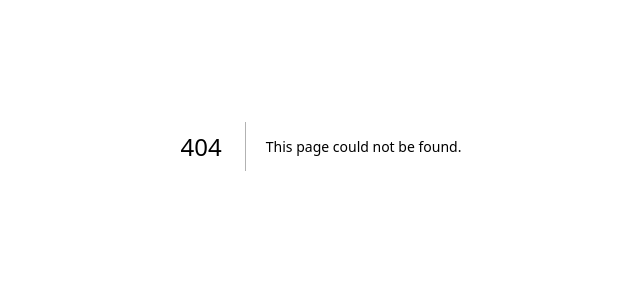
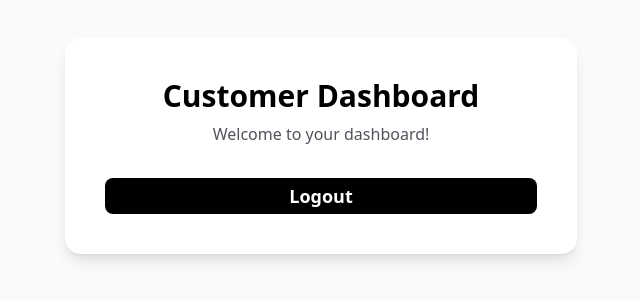
Before and after one commit to Kiruthuya-Tharmakulasingam/blendzhub-client, a Next.js app: page /dashboard/customer in a window 1280 px wide. Before the commit this address had no page. Shown: the part 254-554 px from the top of the page, without its empty margins (319-959 px from the left). Built offline with nearby package versions, Linux system fonts and the light colour scheme.

Commit message:
customer dashboard created

```diff
--- /dev/null
+++ b/src/app/dashboard/customer/page.tsx
@@ -0,0 +1,28 @@
+"use client";
+
+import { Button } from "@/components/ui/button";
+import Link from "next/link";
+
+export default function CustomerDashboard() {
+  return (
+    <div className="flex min-h-screen flex-col items-center justify-center bg-zinc-50 dark:bg-black px-4">
+      <div className="bg-white dark:bg-zinc-900 shadow-lg rounded-2xl p-10 w-full max-w-lg text-center">
+        <h1 className="text-3xl font-bold text-black dark:text-white">
+          Customer Dashboard
+        </h1>
+
+        <p className="text-zinc-600 dark:text-zinc-400 mt-2">
+          Welcome to your dashboard!
+        </p>
+
+        <div className="mt-8">
+          <Link href="/auth/login">
+            <Button className="w-full py-3 text-lg font-semibold bg-black text-white hover:bg-black/90">
+              Logout
+            </Button>
+          </Link>
+        </div>
+      </div>
+    </div>
+  );
+}
```
